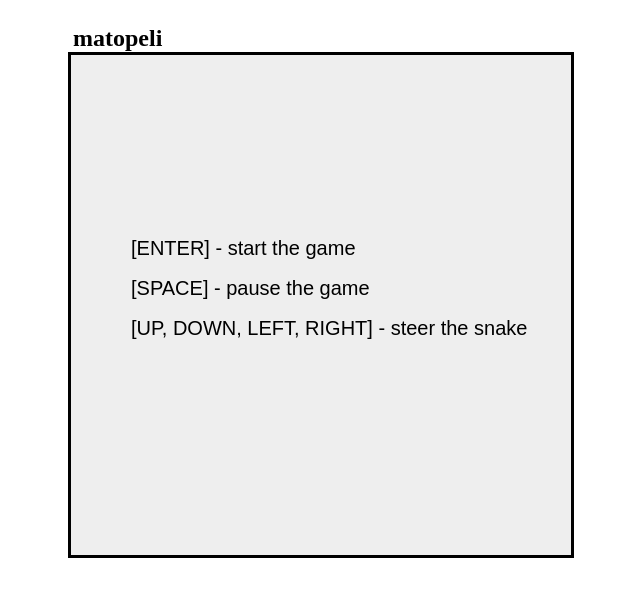
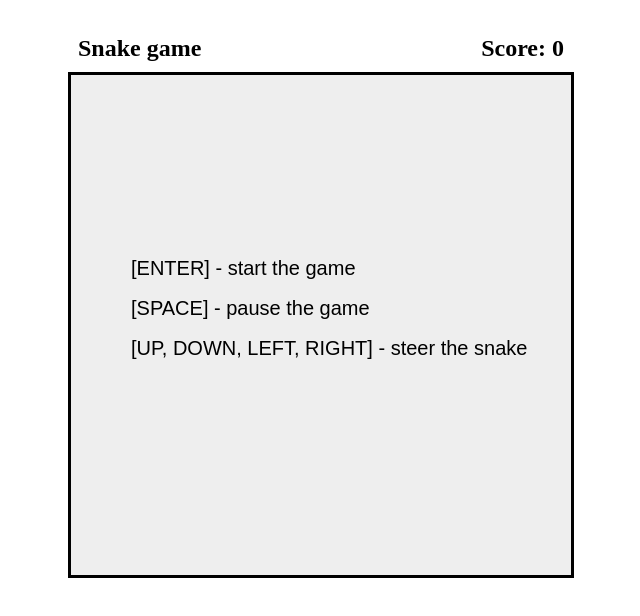
Before and after one commit to JJJohansson/snake, a plain HTML site: page index.html in a window 1280 px wide. Shown: the whole page, without its empty margins (319-959 px from the left). Drawn offline with Linux system fonts and the light colour scheme.

Commit message:
added score to ui and fixed a small bug allowing the user to pause after the game had ended

```diff
--- a/index.html
+++ b/index.html
@@ -5,17 +5,19 @@
 <head>
     <meta charset="utf-8">
 
-    <title>matopeli</title>
-    <meta name="description" content="The HTML5 Herald">
-    <meta name="author" content="SitePoint">
-
+    <title>Snake game</title>
+    <meta name="description" content="Snake game">
+    <meta name="author" content="github/heikunKeikun">
     <link rel="stylesheet" href="style.css">
 
 </head>
 
 <body>
     <div id="app">
-        <h2>matopeli</h2>
+        <div id="header">
+                <h2>Snake game</h2>
+                <h2 id="score">Score: 0</h2>
+        </div>
         <canvas id="canvas" width="500" height="500"></canvas>
     </div>
 
--- a/script.js
+++ b/script.js
@@ -13,6 +13,8 @@
       - food reappears after eating (DONE)
     - game winning/losing conditions (DONE)
     - score system (DONE)
+    - make the snake faster after certain point limit?
+    - make the snake appear on the opposite side when hitting the border?
     - UI?
 
     FIXES:
@@ -143,6 +145,7 @@ function eatFood() {
         drawSnake();
         placeFood();
         score++;
+        document.getElementById("score").innerText = `Score: ${score}`;
     }
 }
 
@@ -235,6 +238,7 @@ function handleKeyPress(event) {
             }
 
         case ' ':
+            if (gameOver) break;
             if (gameStarted) pauseGame();
             break;
 
--- a/style.css
+++ b/style.css
@@ -2,10 +2,6 @@
     margin: 0;
     padding: 0;
     box-sizing: border-box;
-  }
-
-  h2 {
-    margin-left: 5px;
   }
 
   body {
@@ -14,6 +10,12 @@
     margin: 25px;
   }
 
+  #header {
+    display: flex;
+    justify-content: space-between;
+    padding: 10px;
+  }
+
   #canvas {
     border: 3px solid black;
     background-color: #eeeeee;
```
